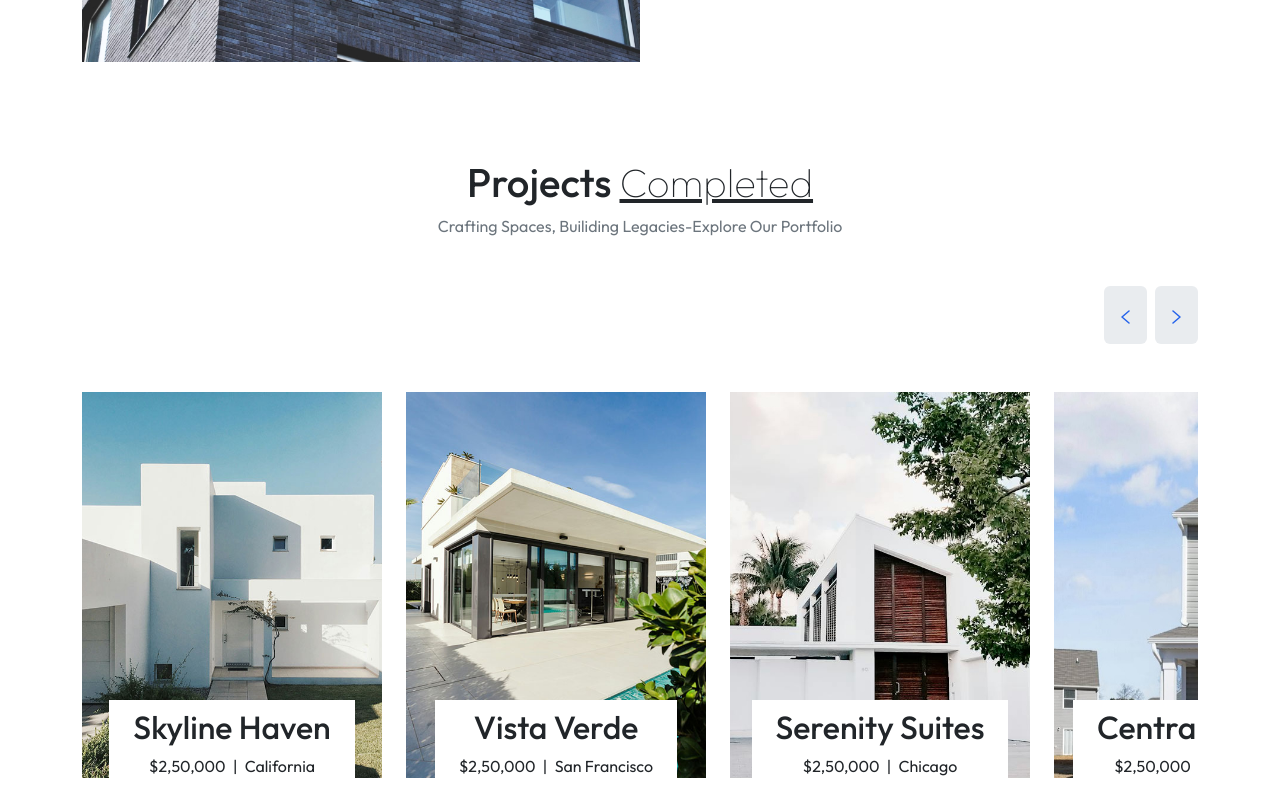
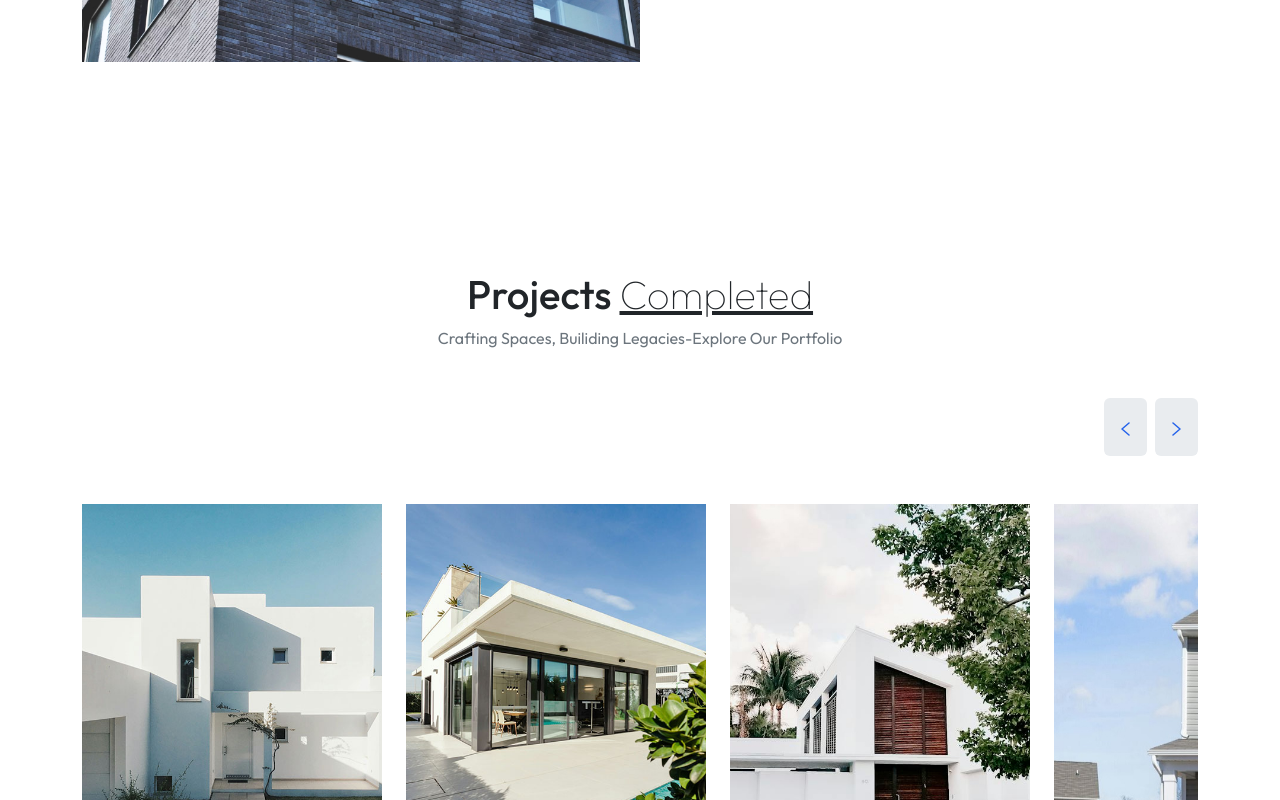
Before and after one commit to Giftyaning/Real-Estates-Website, a React (Vite) app: page / in a window 1280 px wide. Shown: the part 1580-2380 px from the top of the page. Built offline with nearby package versions, Linux system fonts and the light colour scheme.

Commit message:
Projects Margin top

```diff
--- a/src/components/Projects.jsx
+++ b/src/components/Projects.jsx
@@ -31,8 +31,9 @@ const Projects = () => {
 
   return (
     <div
-      className="container d-flex flex-column align-items-center text-center mx-auto py-4 md:px-20 w-100 overflow-hidden lg:px-32 mt-5"
+      className="container d-flex flex-column align-items-center text-center mx-auto py-4 md:px-20 w-100 overflow-hidden lg:px-32"
       id="Projects"
+      style={{ marginTop: "10em" }}
     >
       <h1>
         Projects{" "}
```
